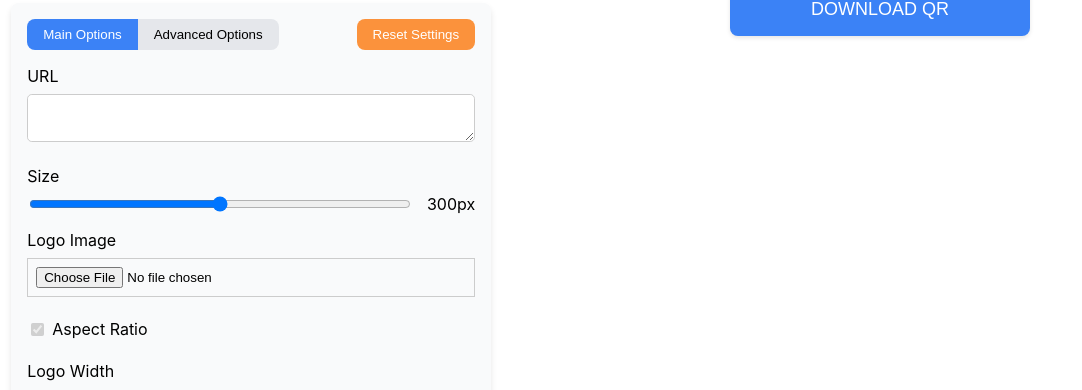
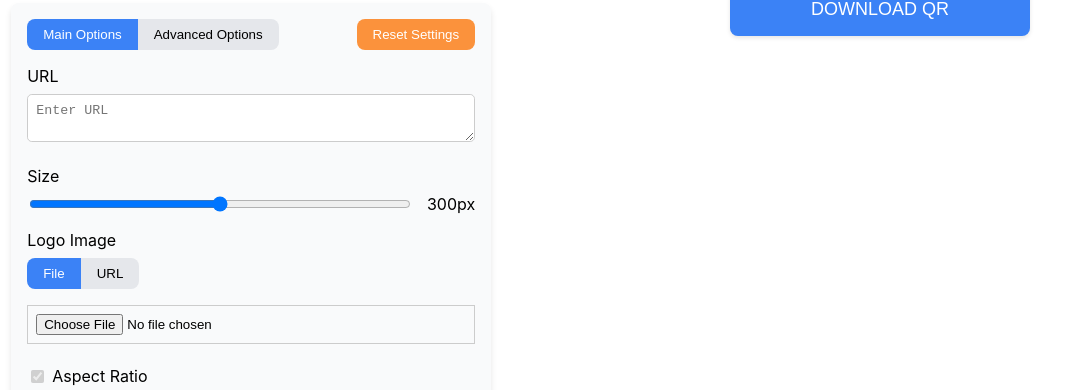
Before and after one commit to ldiazriod/qrCreator, a React (Create React App) app: page / in a window 1280 px wide. Shown: the part 109-499 px from the top of the page, without its empty margins (0-1082 px from the left). Built offline with nearby package versions, Linux system fonts and the light colour scheme.

Commit message:
Enhance MainOptions and Tabs components with new props and placeholder support

```diff
--- a/src/App.tsx
+++ b/src/App.tsx
@@ -10,6 +10,7 @@ import AdvancedOptions from './components/AdvancedOptions';
 const defaultSettings = {
 	size: 300,
 	ecLevel: 'M',
+	enableCORS: true,
 	quietZone: 20,
 	bgColor: '#FFFFFF',
 	fgColor: '#000000',
@@ -22,6 +23,7 @@ const defaultSettings = {
 	maintainAspectRatio: true,
 	custom: false,
 	removeQrCodeBehindLogo: true,
+	logoTab: 'file'
 };
 
 const App: React.FC = () => {
@@ -83,7 +85,14 @@ const App: React.FC = () => {
 					<Card style={{ margin: '0.7rem', backgroundColor: '#F9FAFB' }}>
 						<CardContent>
 							<div style={{ display: 'flex', justifyContent: 'space-between' }}>
-								<Tabs activeTab={activeTab} setActiveTab={setActiveTab} />
+								<Tabs
+									activeTab={activeTab}
+									setActiveTab={setActiveTab}
+									tabs={[
+										{ label: 'Main Options', value: 'main' },
+										{ label: 'Advanced Options', value: 'advanced' }
+									]}
+								/>
 								<ResetButton onClick={handleReset}>Reset Settings</ResetButton>
 							</div>
 							{activeTab === 'main' && <MainOptions state={state} handleChange={handleChange} />}
--- a/src/components/ImageUploadField.tsx
+++ b/src/components/ImageUploadField.tsx
@@ -1,6 +1,8 @@
-import React, { useRef, useEffect } from 'react';
+import React, { useRef, useEffect, useState } from 'react';
 import styled from 'styled-components';
+import Tabs from './Tabs';
 import calculateErrorCorrectionLevel from '../utils/calcErrorCorrectionLevel';
+import TextArea from './TextArea';
 
 interface IImageUploadFieldProps {
   name: string;
@@ -9,9 +11,12 @@ interface IImageUploadFieldProps {
   qrSize: number;
   logoFile: FileList;
   custom: boolean;
+  logoTab: string;
+  logoImage: string;
 }
 
-const ImageUploadField: React.FC<IImageUploadFieldProps> = ({ name, handleChange, maintainAspectRatio, qrSize, logoFile, custom }) => {
+const ImageUploadField: React.FC<IImageUploadFieldProps> = ({ name, handleChange, maintainAspectRatio, qrSize, logoFile, custom, logoTab, logoImage }) => {
+  const [logoUrl, setLogoUrl] = useState('');
   const fileInputRef = useRef<HTMLInputElement>(null);
 
   useEffect(() => {
@@ -80,11 +85,21 @@ const ImageUploadField: React.FC<IImageUploadFieldProps> = ({ name, handleChange
     handleChange({ target: { name: 'logoName', value: '' } });
     handleChange({ target: { name: 'logoImage', value: '' } });
     handleChange({ target: { name: 'logoFile', value: null } });
+    setLogoUrl(''); // Reset the URL input field
   };
 
   return (
     <div style={{ display: 'flex', flexDirection: 'column', marginBottom: '6px' }}>
       <Label>Logo Image</Label>
+      <Tabs
+        activeTab={logoTab}
+        setActiveTab={(tab) => handleChange({ target: { name: 'logoTab', value: tab } })}
+        tabs={[
+          { label: 'File', value: 'file' },
+          { label: 'URL', value: 'url' }
+        ]}
+      />
+      {logoTab === 'file' && (
         <InputContainer>
           <input
             type='file'
@@ -99,6 +114,22 @@ const ImageUploadField: React.FC<IImageUploadFieldProps> = ({ name, handleChange
             </DeleteButton>
           }
         </InputContainer>
+      )}
+      {logoTab === 'url' && (
+        <InputContainer>
+          <TextArea
+                name={name}
+                handleChange={handleChange}
+                value={logoImage}
+                placeholder='Enter Image URL'
+            />
+          {logoImage &&
+            <DeleteButton onClick={handleDeleteLogo}>
+              <img src="/xicon.svg" alt="Delete" />
+            </DeleteButton>
+          }
+        </InputContainer>
+      )}
     </div>
   );
 };
@@ -121,11 +152,13 @@ const InputContainer = styled.div`
 `;
 
 const DeleteButton = styled.button`
+  margin-left: 0.5rem;
   background: none;
+  cursor: pointer;
   border: none;
-  cursor: pointer;
-  padding: 0;
-  align-self: flex-end;
+  border-radius: 0.25rem;
+  padding: 0.25rem;
+  //align-self: flex-end;
   &:hover {
     background: rgba(0, 0, 0, 0.1); /* Add a background color on hover */
   }
--- a/src/components/MainOptions.tsx
+++ b/src/components/MainOptions.tsx
@@ -21,6 +21,7 @@ const MainOptions: React.FC<MainOptionsProps> = ({ state, handleChange }) => {
                     label='URL'
                     handleChange={handleChange}
                     value={state.value}
+                    placeholder='Enter URL'
                 />
             </OptionContainer>
             <OptionContainer>
@@ -50,6 +51,8 @@ const MainOptions: React.FC<MainOptionsProps> = ({ state, handleChange }) => {
                     qrSize={state.size}
                     logoFile={state.logoFile}
                     custom={state.custom}
+                    logoTab={state.logoTab}
+                    logoImage={state.logoImage}
                 />
             </OptionContainer>
             <OptionContainer>
--- a/src/components/Tabs.tsx
+++ b/src/components/Tabs.tsx
@@ -4,23 +4,21 @@ import styled from 'styled-components';
 interface TabsProps {
   activeTab: string;
   setActiveTab: (tab: string) => void;
+  tabs: { label: string; value: string }[];
 }
 
-const Tabs: React.FC<TabsProps> = ({ activeTab, setActiveTab }) => {
+const Tabs: React.FC<TabsProps> = ({ activeTab, setActiveTab, tabs }) => {
   return (
     <TabContainer>
-      <TabButton
-        $active={activeTab === 'main'}
-        onClick={() => setActiveTab('main')}
-      >
-        Main Options
-      </TabButton>
-      <TabButton
-        $active={activeTab === 'advanced'}
-        onClick={() => setActiveTab('advanced')}
-      >
-        Advanced Options
-      </TabButton>
+      {tabs.map(tab => (
+        <TabButton
+          key={tab.value}
+          $active={activeTab === tab.value}
+          onClick={() => setActiveTab(tab.value)}
+        >
+          {tab.label}
+        </TabButton>
+      ))}
     </TabContainer>
   );
 };
--- a/src/components/TextArea.tsx
+++ b/src/components/TextArea.tsx
@@ -9,9 +9,10 @@ type ITextAreaProps = {
 	hideLabel?: boolean;
 	label?: string;
 	value?: string | number;
+	placeholder: string;
 };
 
-const TextArea = ({ name, handleChange, role, rows, cols, defaultValue, hideLabel, value, label }: ITextAreaProps) => {
+const TextArea = ({ name, handleChange, role, rows, cols, defaultValue, hideLabel, value, label, placeholder }: ITextAreaProps) => {
 
 	const onChange = (e: React.ChangeEvent<HTMLTextAreaElement>) => {
 		handleChange(e);
@@ -24,7 +25,7 @@ const TextArea = ({ name, handleChange, role, rows, cols, defaultValue, hideLabe
 
 
 	return (
-		<div style={{ display: 'flex', flexDirection: 'column', marginBottom: '6px', whiteSpace:'pre-line' }}>
+		<div style={{ display: 'flex', flexDirection: 'column', marginBottom: '6px', whiteSpace:'pre-line', width: '100%' }}>
 			{!hideLabel && <Label>{label}</Label>}
 			<textarea
 				style={{ padding: '0.5rem', marginBottom: '0.5rem', borderRadius: '0.3rem', border: '1px solid #ccc' }}
@@ -36,6 +37,7 @@ const TextArea = ({ name, handleChange, role, rows, cols, defaultValue, hideLabe
                 role={role}
 				defaultValue={defaultValue}
 				value={value}
+				placeholder={placeholder}
 			/>
 		</div>
 	);
```
Lines whose indentation alone changed are shown as unchanged.
